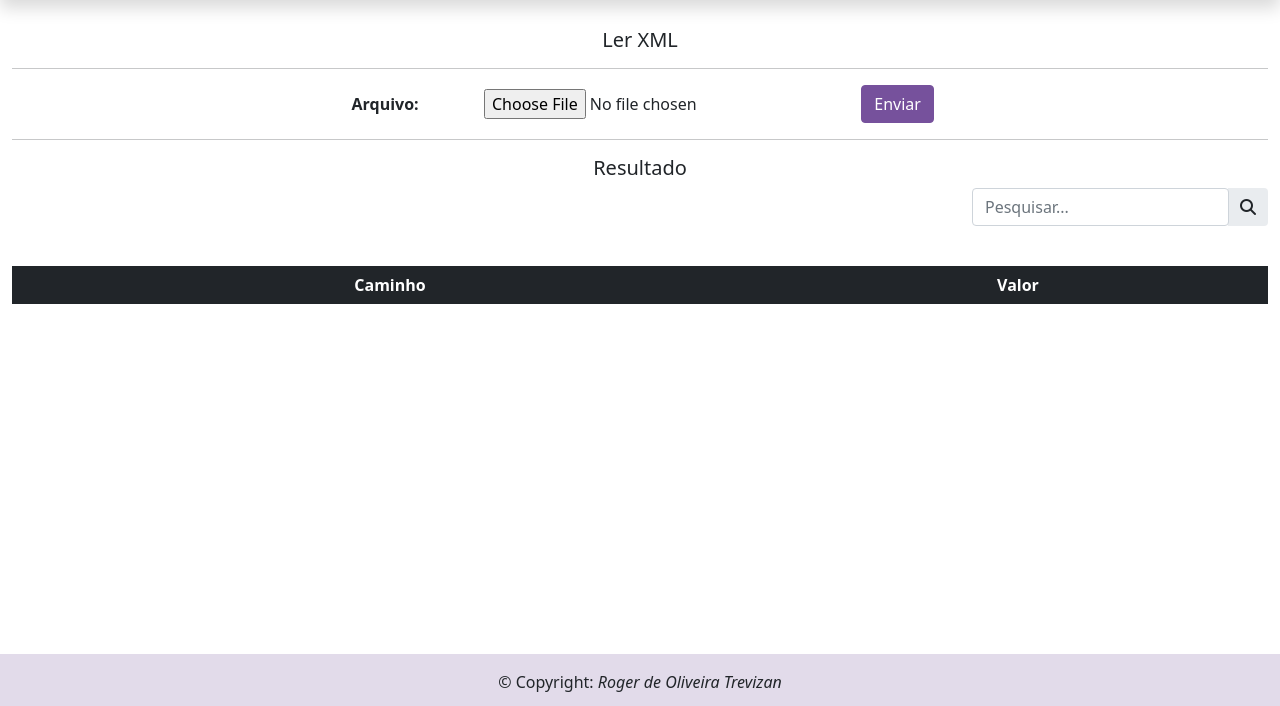
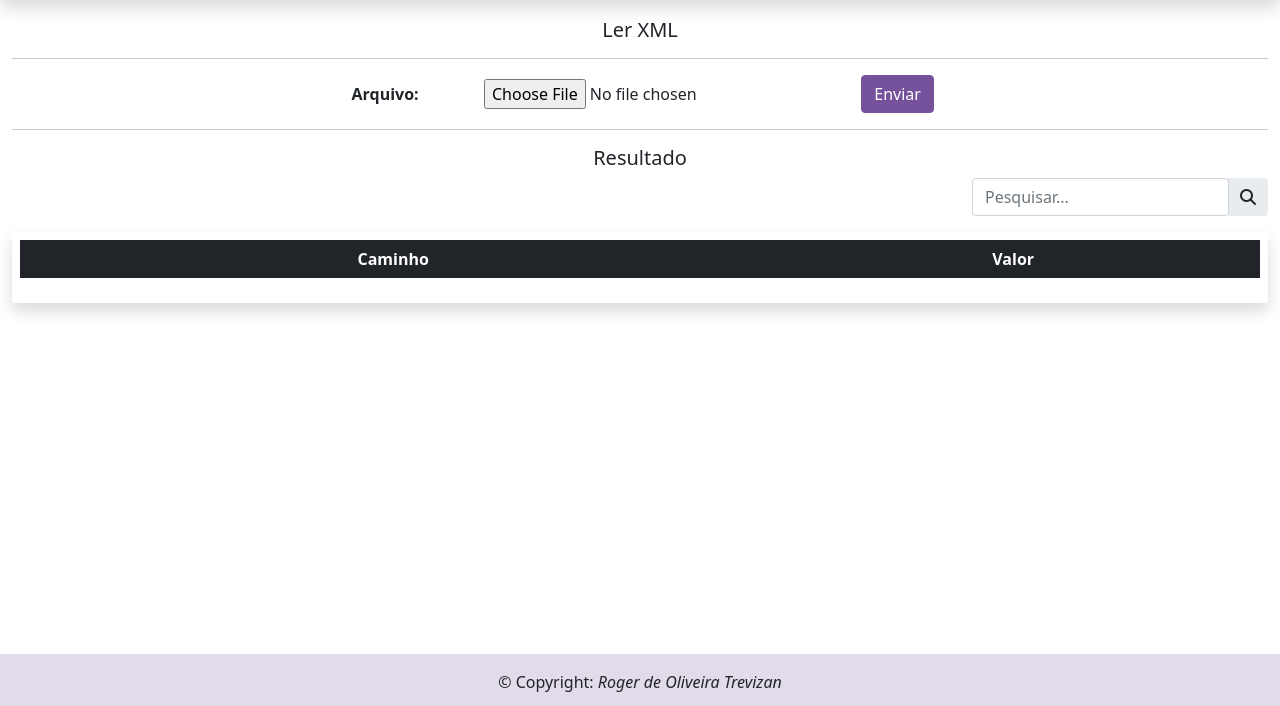
Before and after one commit to roger-otrevizan/siimp, a PHP site: page / in a window 1280 px wide. Shown: the part 94-800 px from the top of the page. Run offline with PHP 8.4, Linux system fonts and the light colour scheme; a stand-in replaces the project's code that opens the database connection; lists and menus that the app fills with data are empty; some libraries are stand-ins or nearby versions.

Commit message:
crete_db.php added; truncate table added; inline css - seach and table updated.

```diff
--- a/index.php
+++ b/index.php
@@ -1,7 +1,10 @@
 <?php
 
-include_once 'assets/db/conection.php';
-//include_once 'assets/db/create_db.sql';
+include_once 'assets/db/connection.php';
+include_once 'assets/db/create_db.php';
+
+//Limpa o banco para envio de novo XML
+$clear = mysqli_query($con, "TRUNCATE TABLE xml");
 
 
 include_once 'header.php';
@@ -31,7 +34,7 @@ include_once 'header.php';
 <body>
     <div class="container-fluid">
 
-        <h5 style="margin-top: -20px;">
+        <h5 style="margin-top: -30px;">
             <center>Ler XML</center>
         </h5>
         <hr>
@@ -55,10 +58,7 @@ include_once 'header.php';
                 </div>
 
             </form>
-
-
         </div>
-
 
         <hr>
         <h5>
@@ -81,13 +81,9 @@ include_once 'header.php';
 
         <script src="assets/js/search_table.js"></script>
 
-        <br>
-
-        <div id="message" disable> </div>
-
-        <div class="table-wrap">
+        <div class="shadow p-2 mb-3 bg-body rounded">
             <table id="table_xml" class="table table-hover" style="text-align: center;">
-                <thead class="table table-dark thead-fixed">
+                <thead class="table table-dark">
                     <tr>
                         <th scope="col">Caminho</th>
                         <th scope="col">Valor</th>
```
